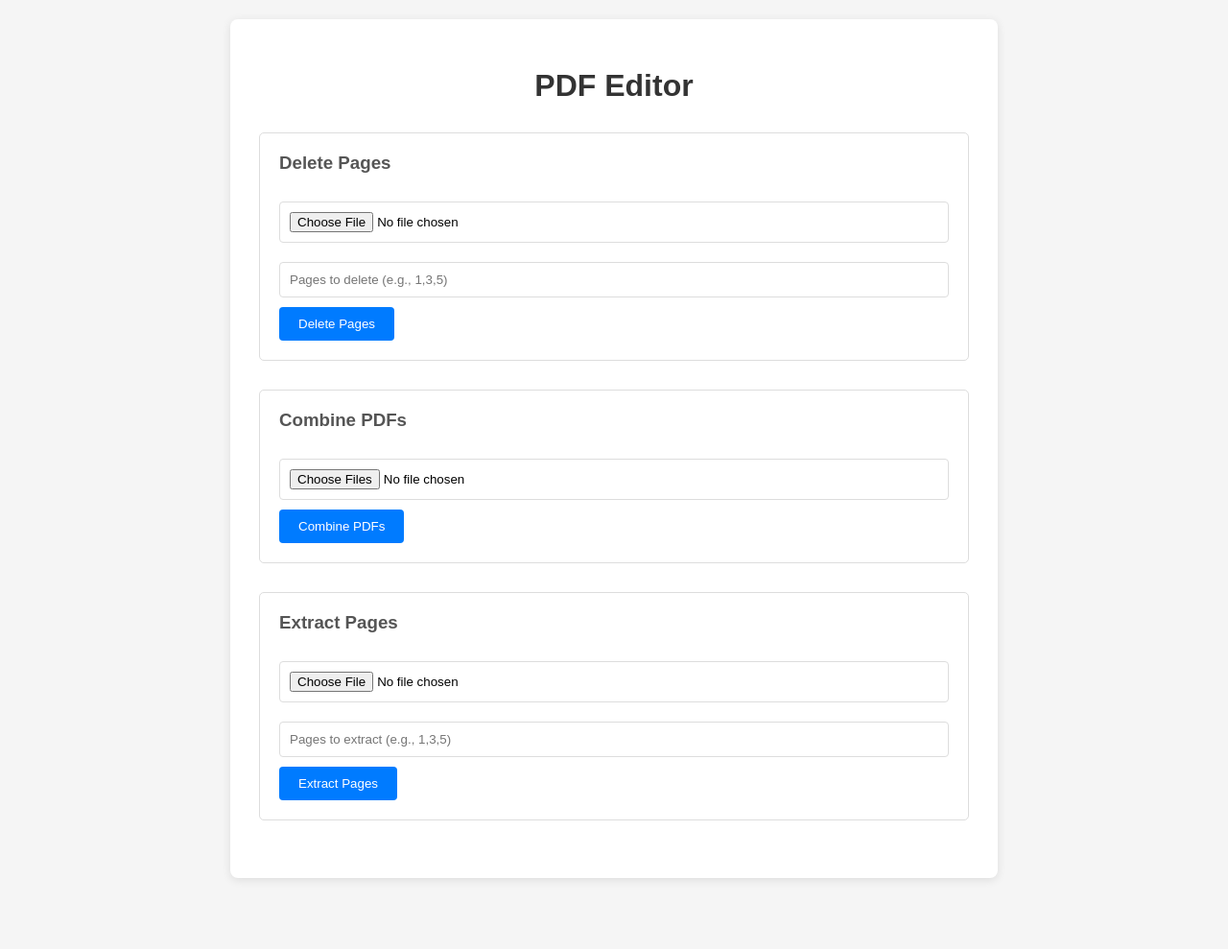
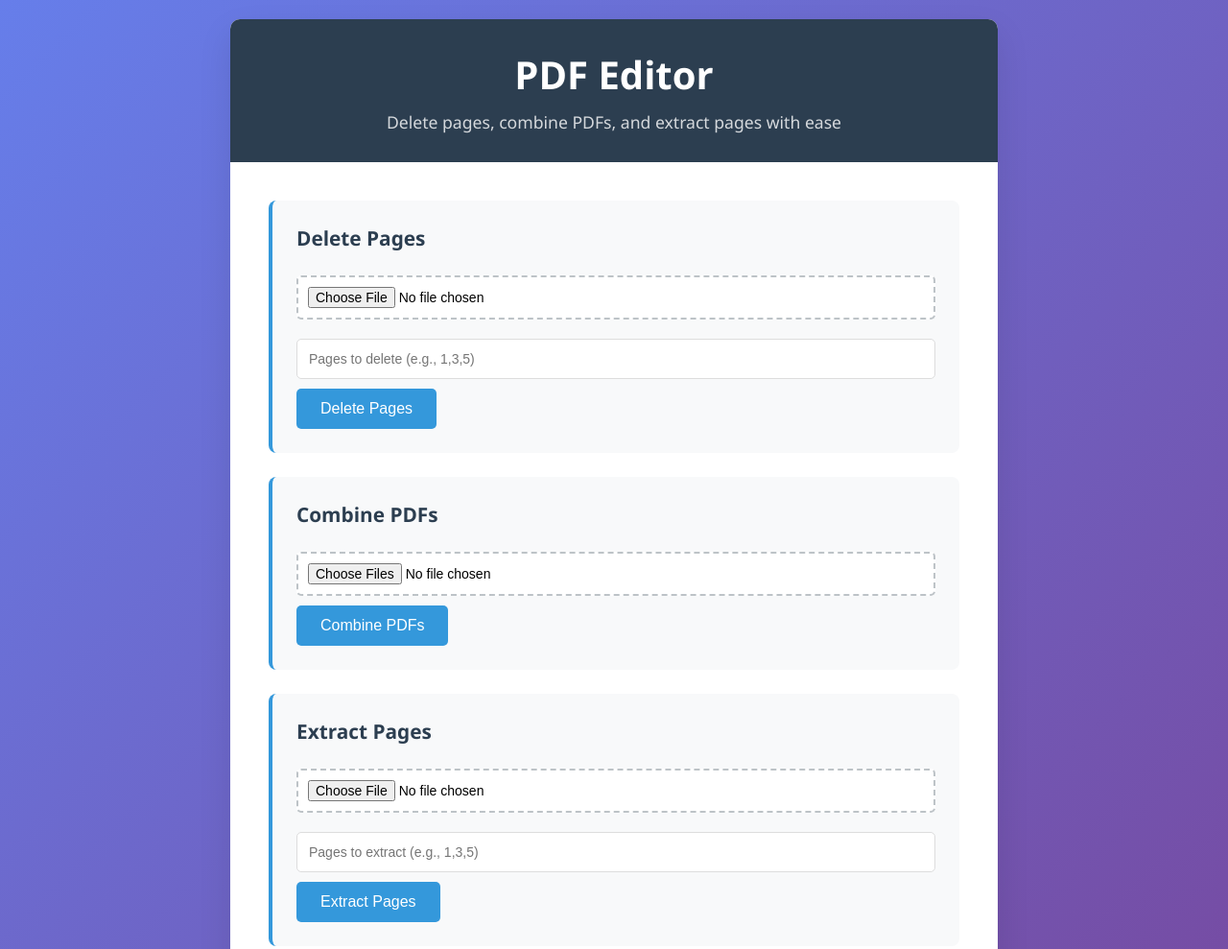
Before and after one commit to pskrebnev/pdf-editor, a website: page public/index.html in a window 1280 px wide. Shown: the top 989 px of the page at 96% size. Before the commit the page ends 935 px from the top, so only its background shows below. Drawn offline with Linux system fonts and the light colour scheme.

Commit message:
Improve HTML interface styling
Add modern gradient design and better visual hierarchy

```diff
--- a/public/index.html
+++ b/public/index.html
@@ -5,66 +5,118 @@
     <meta name="viewport" content="width=device-width, initial-scale=1.0">
     <title>PDF Editor</title>
     <style>
+        * {
+            margin: 0;
+            padding: 0;
+            box-sizing: border-box;
+        }
+
         body {
-            font-family: Arial, sans-serif;
-            max-width: 800px;
-            margin: 0 auto;
+            font-family: 'Segoe UI', Tahoma, Geneva, Verdana, sans-serif;
+            background: linear-gradient(135deg, #667eea 0%, #764ba2 100%);
+            min-height: 100vh;
             padding: 20px;
-            background-color: #f5f5f5;
         }
 
         .container {
+            max-width: 800px;
+            margin: 0 auto;
             background: white;
-            padding: 30px;
-            border-radius: 8px;
-            box-shadow: 0 2px 10px rgba(0,0,0,0.1);
+            border-radius: 10px;
+            box-shadow: 0 15px 35px rgba(0, 0, 0, 0.1);
+            overflow: hidden;
         }
 
-        h1 {
-            color: #333;
+        .header {
+            background: #2c3e50;
+            color: white;
+            padding: 30px;
             text-align: center;
-            margin-bottom: 30px;
+        }
+
+        .header h1 {
+            font-size: 2.5rem;
+            margin-bottom: 10px;
+        }
+
+        .header p {
+            opacity: 0.8;
+            font-size: 1.1rem;
+        }
+
+        .content {
+            padding: 40px;
         }
 
         .operation {
-            margin-bottom: 30px;
-            padding: 20px;
-            border: 1px solid #ddd;
-            border-radius: 5px;
+            background: #f8f9fa;
+            border-radius: 8px;
+            padding: 25px;
+            margin-bottom: 25px;
+            border-left: 4px solid #3498db;
         }
 
         .operation h3 {
-            margin-top: 0;
-            color: #555;
+            color: #2c3e50;
+            margin-bottom: 15px;
+            font-size: 1.3rem;
         }
 
-        input[type="file"], input[type="text"] {
+        input[type="file"] {
             width: 100%;
             padding: 10px;
             margin: 10px 0;
+            border: 2px dashed #bdc3c7;
+            border-radius: 5px;
+            background: white;
+            font-size: 14px;
+        }
+
+        input[type="file"]:hover {
+            border-color: #3498db;
+        }
+
+        input[type="text"] {
+            width: 100%;
+            padding: 12px;
+            margin: 10px 0;
             border: 1px solid #ddd;
-            border-radius: 4px;
-            box-sizing: border-box;
+            border-radius: 5px;
+            font-size: 14px;
+        }
+
+        input[type="text"]:focus {
+            outline: none;
+            border-color: #3498db;
+            box-shadow: 0 0 0 2px rgba(52, 152, 219, 0.2);
         }
 
         button {
-            background-color: #007bff;
+            background: #3498db;
             color: white;
-            padding: 10px 20px;
+            padding: 12px 25px;
             border: none;
-            border-radius: 4px;
+            border-radius: 5px;
             cursor: pointer;
+            font-size: 16px;
+            transition: all 0.3s ease;
         }
 
         button:hover {
-            background-color: #0056b3;
+            background: #2980b9;
+            transform: translateY(-2px);
         }
     </style>
 </head>
 <body>
     <div class="container">
+        <div class="header">
             <h1>PDF Editor</h1>
+            <p>Delete pages, combine PDFs, and extract pages with ease</p>
+        </div>
 
+        <div class="content">
+            <!-- Delete Pages -->
             <div class="operation">
             <h3>Delete Pages</h3>
             <input type="file" id="deleteFile" accept=".pdf" />
@@ -72,17 +124,20 @@
             <button onclick="deletePages()">Delete Pages</button>
             </div>
 
+            <!-- Combine PDFs -->
             <div class="operation">
                 <h3>Combine PDFs</h3>
                 <input type="file" id="combineFiles" accept=".pdf" multiple />
                 <button onclick="combinePDFs()">Combine PDFs</button>
             </div>
 
+            <!-- Extract Pages -->
             <div class="operation">
                 <h3>Extract Pages</h3>
                 <input type="file" id="extractFile" accept=".pdf" />
                 <input type="text" id="pagesToExtract" placeholder="Pages to extract (e.g., 1,3,5)" />
                 <button onclick="extractPages()">Extract Pages</button>
+            </div>
         </div>
     </div>
 
```
Lines whose indentation alone changed are shown as unchanged.
